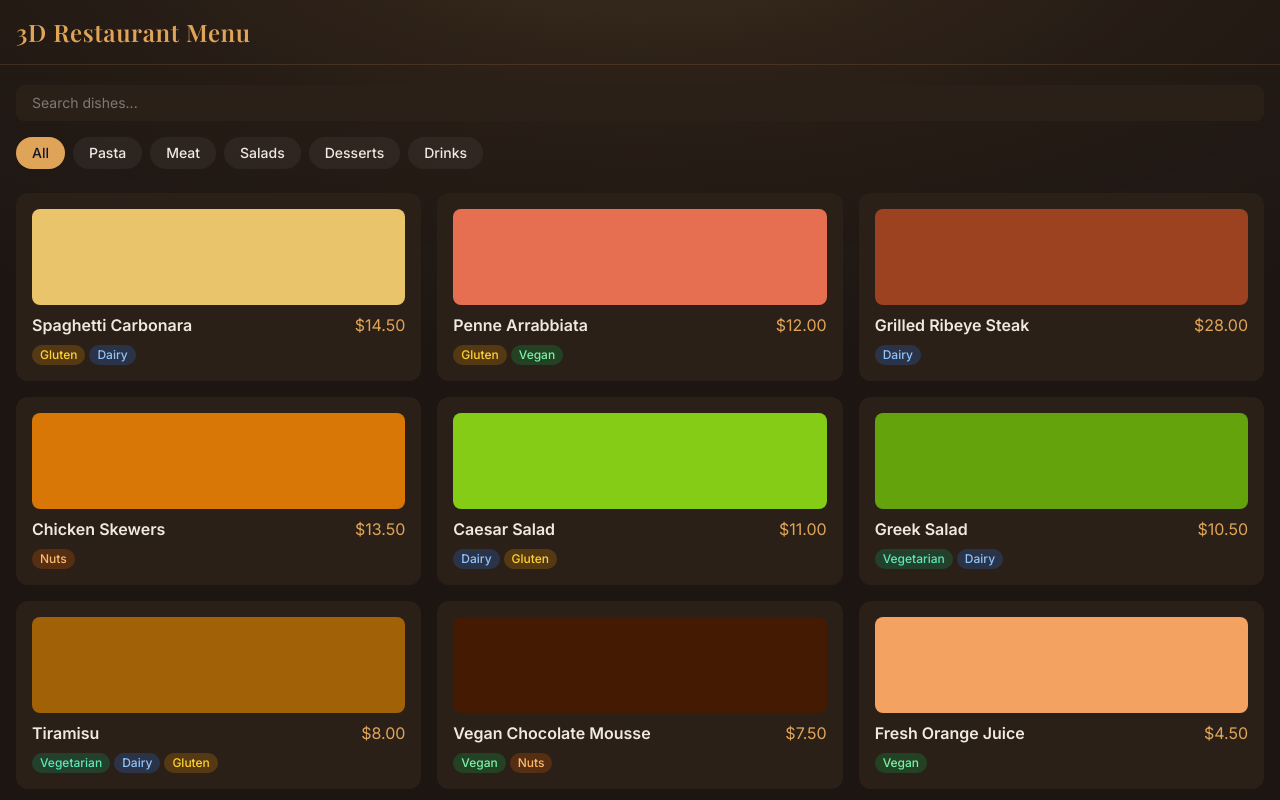
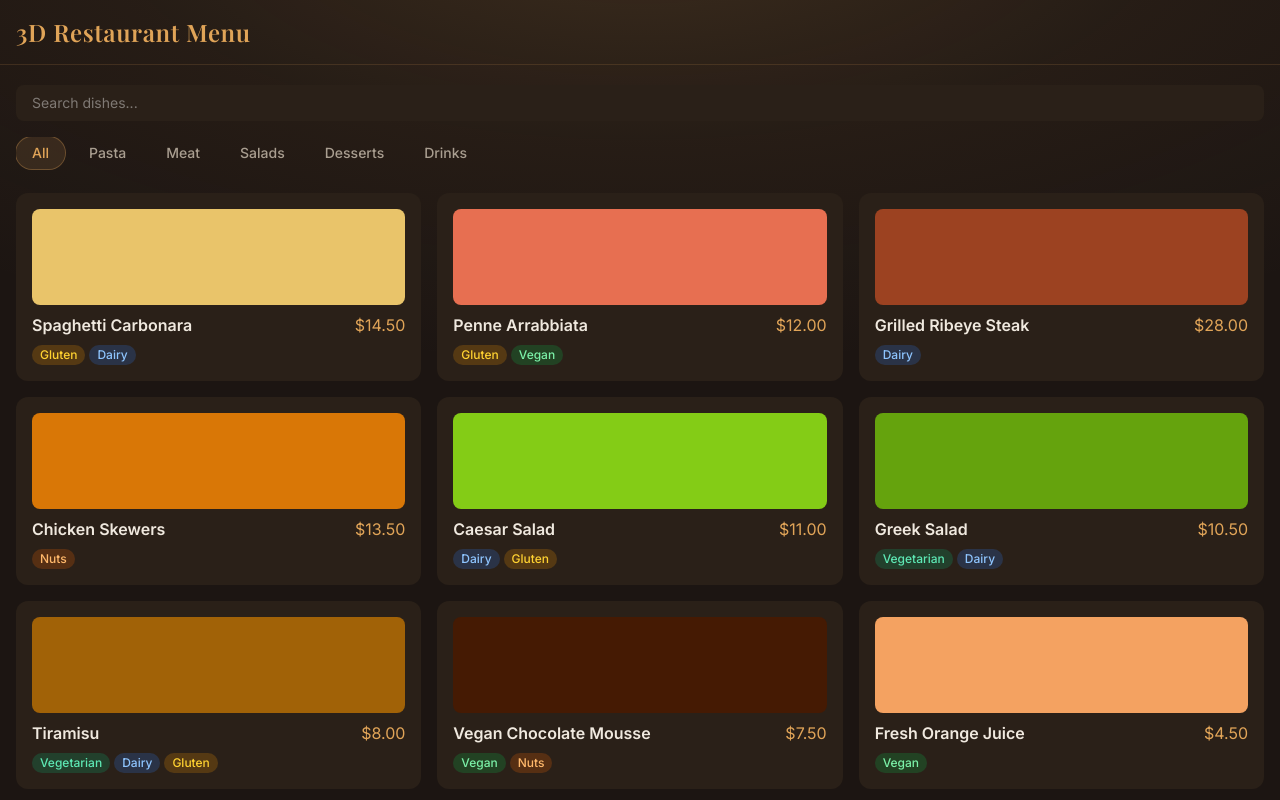
Before and after one commit to Schiporash/3d-restaurant-menu, a Next.js app: page /menu in a window 1280 px wide. Shown: the top 800 px of the page. Built offline with nearby package versions, Linux system fonts and the light colour scheme; a web font is replaced by a local one.

Commit message:
feat: warm CategoryFilter with animated sliding underline

```diff
--- a/src/components/CategoryFilter.tsx
+++ b/src/components/CategoryFilter.tsx
@@ -1,4 +1,6 @@
 "use client";
+
+import { motion } from "framer-motion";
 
 const ALL_CATEGORIES = "All";
 
@@ -12,7 +14,11 @@ export default function CategoryFilter({ categories, active, onChange }: Categor
   const options = [ALL_CATEGORIES, ...categories];
 
   return (
-    <div className="flex gap-2 overflow-x-auto pb-2" role="tablist" aria-label="Filter dishes by category">
+    <div
+      className="flex gap-2 overflow-x-auto pb-2"
+      role="tablist"
+      aria-label="Filter dishes by category"
+    >
       {options.map((category) => {
         const isActive = category === active;
         return (
@@ -22,13 +28,20 @@ export default function CategoryFilter({ categories, active, onChange }: Categor
             role="tab"
             aria-selected={isActive}
             onClick={() => onChange(category)}
-            className={`whitespace-nowrap rounded-full px-4 py-1.5 text-sm font-medium transition-colors ${
+            className={`relative whitespace-nowrap rounded-full px-4 py-1.5 text-sm font-medium transition-colors ${
               isActive
-                ? "bg-[var(--color-accent)] text-slate-900"
-                : "bg-white/5 text-[var(--color-text)] hover:bg-white/10"
+                ? "text-[var(--color-accent)]"
+                : "text-[var(--color-muted)] hover:text-[var(--color-text)]"
             }`}
           >
-            {category}
+            {isActive && (
+              <motion.span
+                layoutId="category-pill"
+                className="absolute inset-0 rounded-full bg-[var(--color-accent)]/12 ring-1 ring-[var(--color-accent)]/40"
+                transition={{ type: "spring", stiffness: 380, damping: 30 }}
+              />
+            )}
+            <span className="relative z-10">{category}</span>
           </button>
         );
       })}
```
